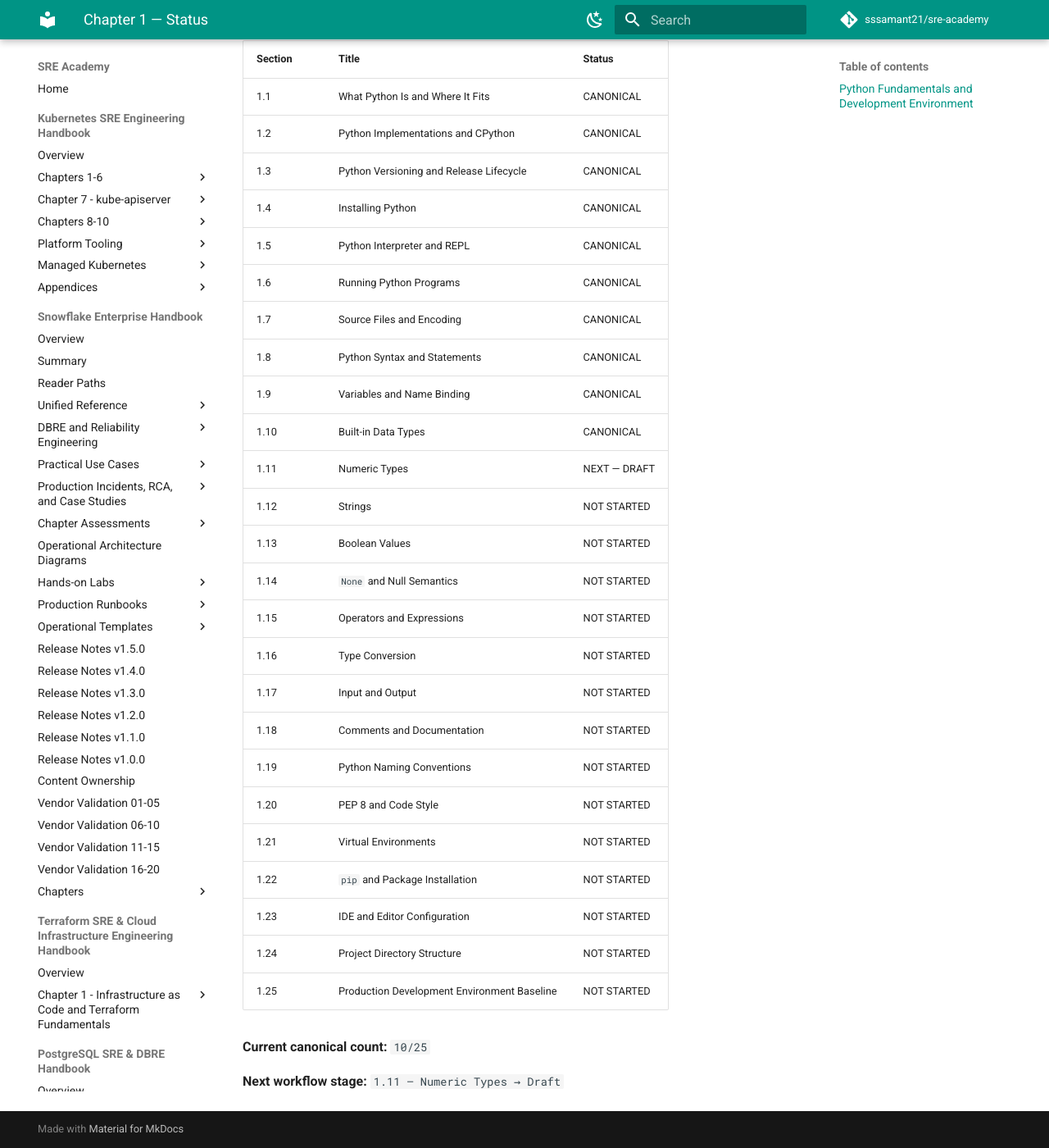
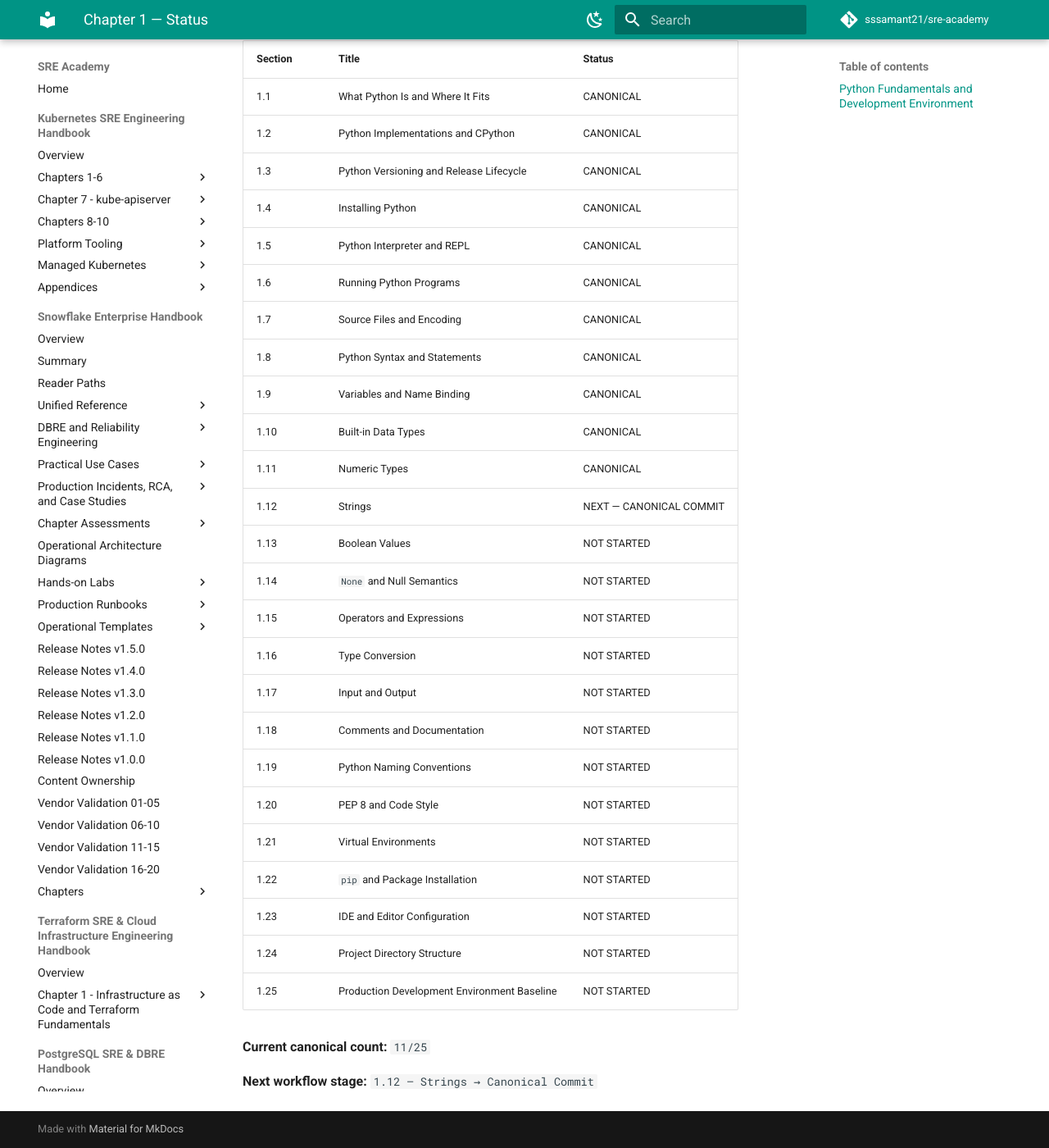
Before and after one commit to sssamant21/sre-academy, an MkDocs documentation site: the page built from docs/books/python/python-engineering-handbook/chapters/chapter-01/STATUS.md, in a window 1280 px wide and 1400 px high, scrolled down 223 px. Shown: the whole window at 82% size. Built offline with MkDocs 1.6.1 and Material for MkDocs 9.7.7, drawn with Linux system fonts in a browser that asks for light colours; comment, search, counter and statistics services are not loaded.

Commit message:
Update Chapter 1 status to 11/25 canonical

```diff
--- a/docs/books/python/python-engineering-handbook/chapters/chapter-01/STATUS.md
+++ b/docs/books/python/python-engineering-handbook/chapters/chapter-01/STATUS.md
@@ -2,7 +2,7 @@
 
 ## Python Fundamentals and Development Environment
 
-**Progress:** `10/25 canonical`
+**Progress:** `11/25 canonical`
 
 | Section | Title | Status |
 |---|---|---|
@@ -16,8 +16,8 @@
 | 1.8 | Python Syntax and Statements | CANONICAL |
 | 1.9 | Variables and Name Binding | CANONICAL |
 | 1.10 | Built-in Data Types | CANONICAL |
-| 1.11 | Numeric Types | NEXT — DRAFT |
-| 1.12 | Strings | NOT STARTED |
+| 1.11 | Numeric Types | CANONICAL |
+| 1.12 | Strings | NEXT — CANONICAL COMMIT |
 | 1.13 | Boolean Values | NOT STARTED |
 | 1.14 | `None` and Null Semantics | NOT STARTED |
 | 1.15 | Operators and Expressions | NOT STARTED |
@@ -32,6 +32,6 @@
 | 1.24 | Project Directory Structure | NOT STARTED |
 | 1.25 | Production Development Environment Baseline | NOT STARTED |
 
-**Current canonical count:** `10/25`
+**Current canonical count:** `11/25`
 
-**Next workflow stage:** `1.11 — Numeric Types → Draft`
+**Next workflow stage:** `1.12 — Strings → Canonical Commit`
```
